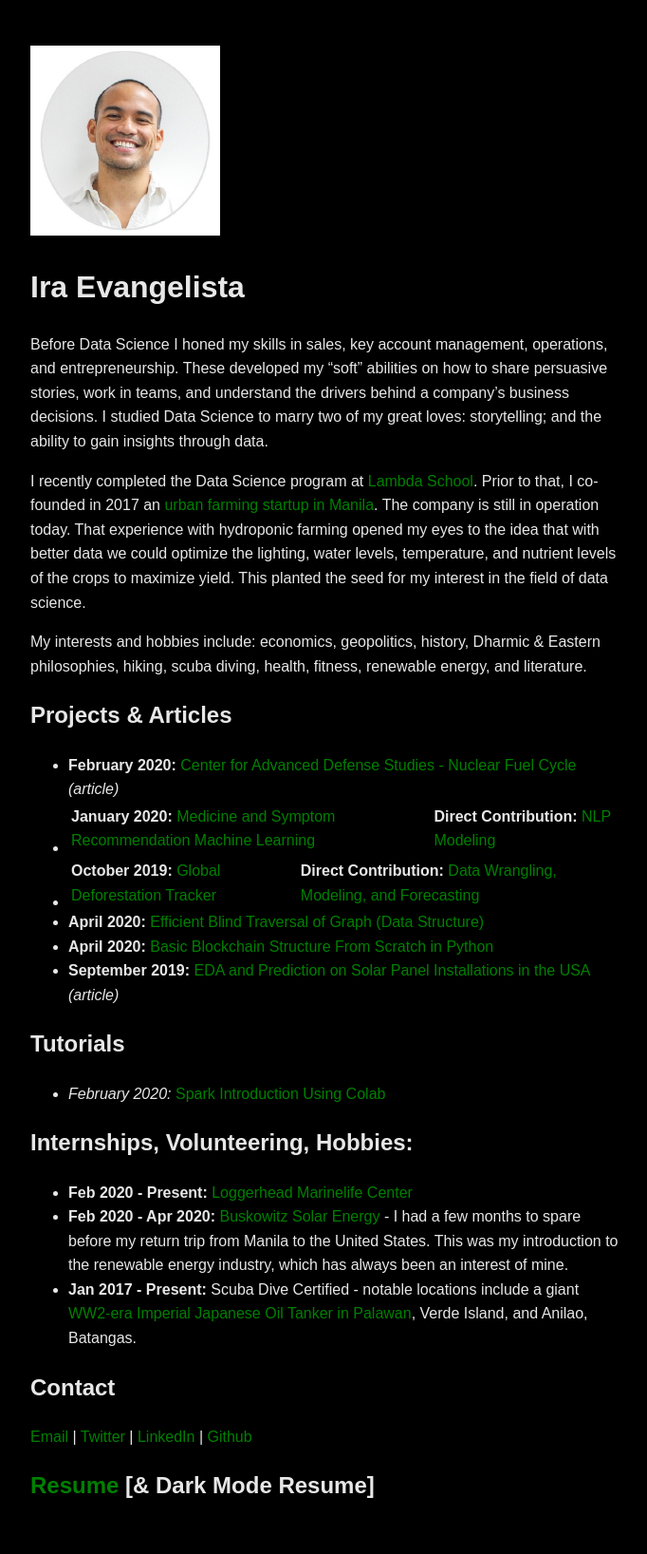
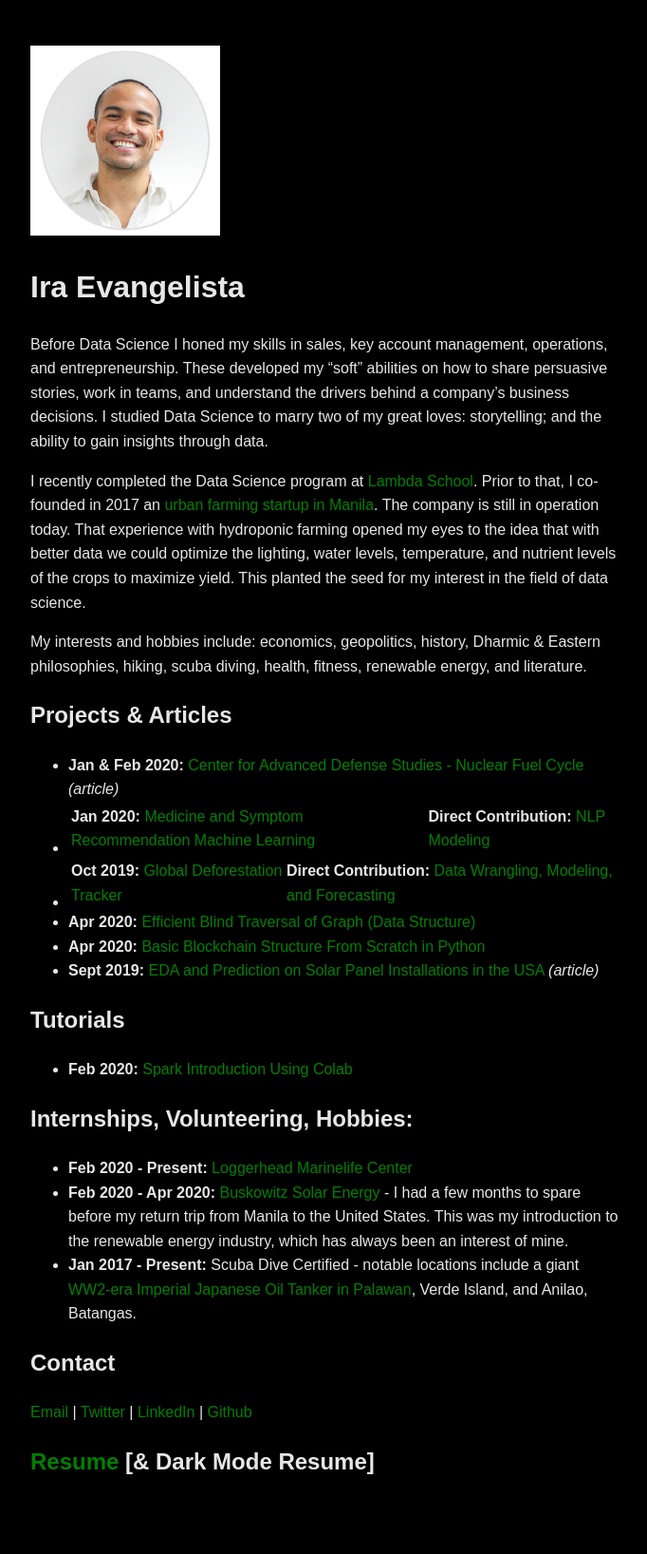
Before and after one commit to pragmatizt/ira_evangelista.github.io, a Jekyll site: the page built from index.md, in a window 1280 px wide. Shown: the whole page at 95% size, without its empty margins (296-978 px from the left). Built offline with Jekyll 4.4.1, drawn with Linux system fonts in a browser that asks for light colours; our own code applies the rules of GitHub Pages for plain Markdown files; after the commit the page ends 1610 px from its top, so only the background shows below that.

Commit message:
Update index.md

```diff
--- a/index.md
+++ b/index.md
@@ -9,15 +9,15 @@ I recently completed the Data Science program at [Lambda School](https://lambdas
 My interests and hobbies include: economics, geopolitics, history, Dharmic & Eastern philosophies, hiking, scuba diving, health, fitness, renewable energy, and literature.
 
 ## Projects & Articles
-- **February 2020:** [Center for Advanced Defense Studies - Nuclear Fuel Cycle](https://medium.com/@evangelista.ira/using-data-science-to-identify-russian-companies-involved-in-the-nuclear-fuel-cycle-78d47287c4e) *(article)*
-- **January 2020:** [Medicine and Symptom Recommendation Machine Learning](https://github.com/Medical-Cabinet-2) | **Direct Contribution:** [NLP Modeling](https://github.com/Medical-Cabinet-2/Data-Science/blob/master/NLP_model/nlp_model_comparison.ipynb)
-- **October 2019:** [Global Deforestation Tracker](https://github.com/build-deforestation-application) | **Direct Contribution:** [Data Wrangling, Modeling, and Forecasting](https://github.com/pragmatizt/deforestation_app/tree/master/notebooks)
-- **April 2020:** [Efficient Blind Traversal of Graph (Data Structure)](https://github.com/pragmatizt/Blind-Graph-Traversal)
-- **April 2020:** [Basic Blockchain Structure From Scratch in Python](https://github.com/pragmatizt/Blockchain-Challenge)
-- **September 2019:** [EDA and Prediction on Solar Panel Installations in the USA](https://medium.com/@evangelista.ira/the-state-of-solar-a-bright-future-cf98eeb6b8df) *(article)*
+- **Jan & Feb 2020:** [Center for Advanced Defense Studies - Nuclear Fuel Cycle](https://medium.com/@evangelista.ira/using-data-science-to-identify-russian-companies-involved-in-the-nuclear-fuel-cycle-78d47287c4e) *(article)*
+- **Jan 2020:** [Medicine and Symptom Recommendation Machine Learning](https://github.com/Medical-Cabinet-2) | **Direct Contribution:** [NLP Modeling](https://github.com/Medical-Cabinet-2/Data-Science/blob/master/NLP_model/nlp_model_comparison.ipynb)
+- **Oct 2019:** [Global Deforestation Tracker](https://github.com/build-deforestation-application) | **Direct Contribution:** [Data Wrangling, Modeling, and Forecasting](https://github.com/pragmatizt/deforestation_app/tree/master/notebooks)
+- **Apr 2020:** [Efficient Blind Traversal of Graph (Data Structure)](https://github.com/pragmatizt/Blind-Graph-Traversal)
+- **Apr 2020:** [Basic Blockchain Structure From Scratch in Python](https://github.com/pragmatizt/Blockchain-Challenge)
+- **Sept 2019:** [EDA and Prediction on Solar Panel Installations in the USA](https://medium.com/@evangelista.ira/the-state-of-solar-a-bright-future-cf98eeb6b8df) *(article)*
 
 ## Tutorials
-- *February 2020:* [Spark Introduction Using Colab](https://colab.research.google.com/drive/1AnuR9z_6YQY1v-UytY6pzPmq2ls5kCHy?usp=sharing)
+- **Feb 2020:** [Spark Introduction Using Colab](https://colab.research.google.com/drive/1AnuR9z_6YQY1v-UytY6pzPmq2ls5kCHy?usp=sharing)
 
 ## Internships, Volunteering, Hobbies:
 - **Feb 2020 - Present:** [Loggerhead Marinelife Center](https://marinelife.org/)
```
